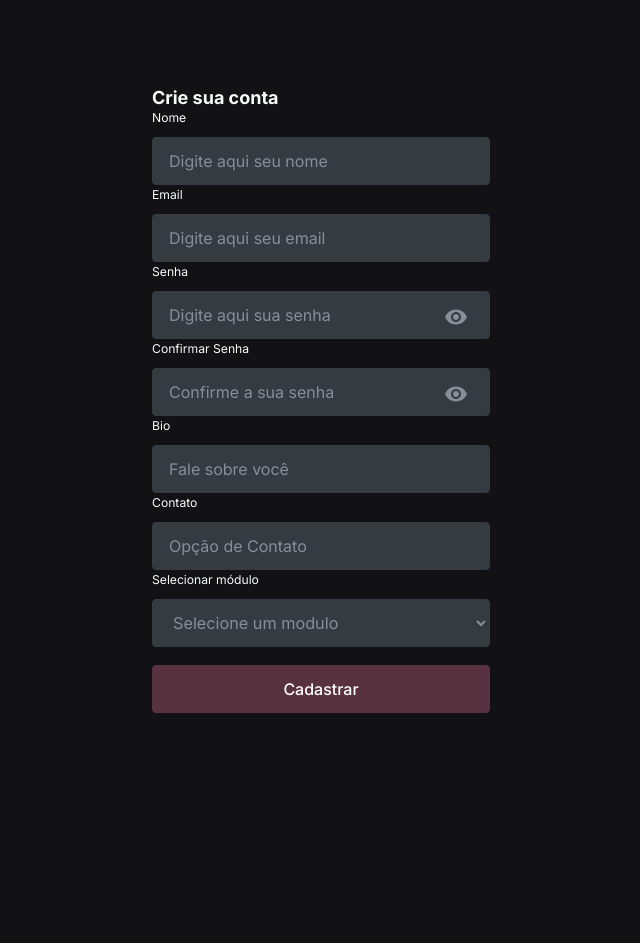
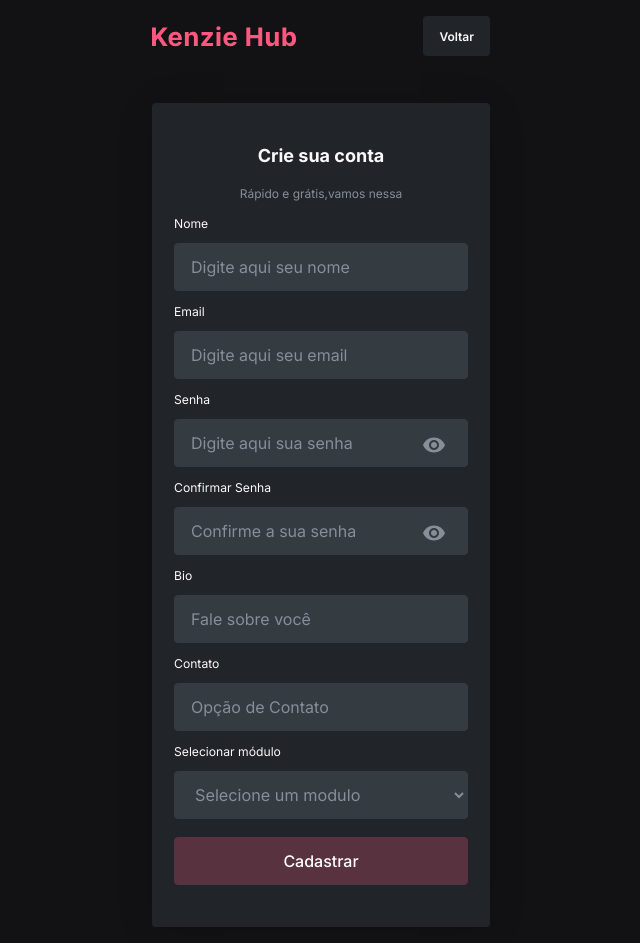
Before and after one commit to edumatheus65/developers_hub, a React (Vite) app: page /register in a window 1280 px wide. Shown: the whole page, without its empty margins (319-959 px from the left). Before the commit the page ends 800 px from the top, so only its background shows below. Built offline with nearby package versions, Linux system fonts and the light colour scheme.

Commit message:
kenzieHub

```diff
--- a/src/components/InputPasswordLogin/style.module.scss
+++ b/src/components/InputPasswordLogin/style.module.scss
@@ -4,6 +4,7 @@
   }
   input {
     margin-top: 11px;
+    margin-bottom: 11px;
     width: 100%;
     font-family: var(--font-primary);
     padding: 0 16px;
--- a/src/components/Inputs/style.module.scss
+++ b/src/components/Inputs/style.module.scss
@@ -1,6 +1,7 @@
 .inputBox {
   input {
     margin-top: 11px;
+    margin-bottom: 11px;
     width: 100%;
     font-family: var(--font-primary);
     padding: 0 16px;
--- a/src/components/RegisterForm/index.jsx
+++ b/src/components/RegisterForm/index.jsx
@@ -43,6 +43,7 @@
   return (
     <form onSubmit={handleSubmit(submitRegisterForm)}>
       <h3 className="headerForms">Crie sua conta</h3>
+      <p className="paragraph">Rápido e grátis,vamos nessa</p>
       <Inputs
         label="Nome"
         type="text"
--- a/src/pages/Register/index.jsx
+++ b/src/pages/Register/index.jsx
@@ -1,11 +1,26 @@
 import { RegisterForm } from "../../components/RegisterForm";
 import pageStyles from "../../styles/pageBox.module.scss";
+import Logo from "../../assets/Logo.svg";
+import styles from "./style.module.scss";
+import { Link } from "react-router-dom";
 
 export const Register = () => {
   return (
     <main className={pageStyles.pageBox}>
-      <div className="container forms">
-        <RegisterForm />
+      <div className={styles.flexBox}>
+        <div className="container">
+          <div className={styles.imageButton}>
+            <img src={Logo} alt="Logo kenzieHub" />
+            <Link class="buttonNavigation returnToLogin" to="/">
+              Voltar
+            </Link>
+          </div>
+        </div>
+        <div className="container forms">
+          <div className={styles.formBox}>
+            <RegisterForm />
+          </div>
+        </div>
       </div>
     </main>
   );
--- /dev/null
+++ b/src/pages/Register/style.module.scss
@@ -0,0 +1,31 @@
+.flexBox {
+  display: flex;
+  flex-direction: column;
+  justify-content: center;
+  align-items: center;
+  gap: 15px;
+
+  .imageButton {
+    display: flex;
+    align-items: center;
+    justify-content: space-between;
+    gap: 20px;
+  }
+
+  .formBox {
+    background-color: var(--grey-3);
+    box-shadow: 0px 4px 40px -10px #00000040;
+    border-radius: 4px;
+    padding: 42px 22px;
+
+    h3 {
+      text-align: center;
+      margin-bottom: 20px;
+    }
+
+    p {
+      text-align: center;
+      margin-bottom: 13px;
+    }
+  }
+}
```
